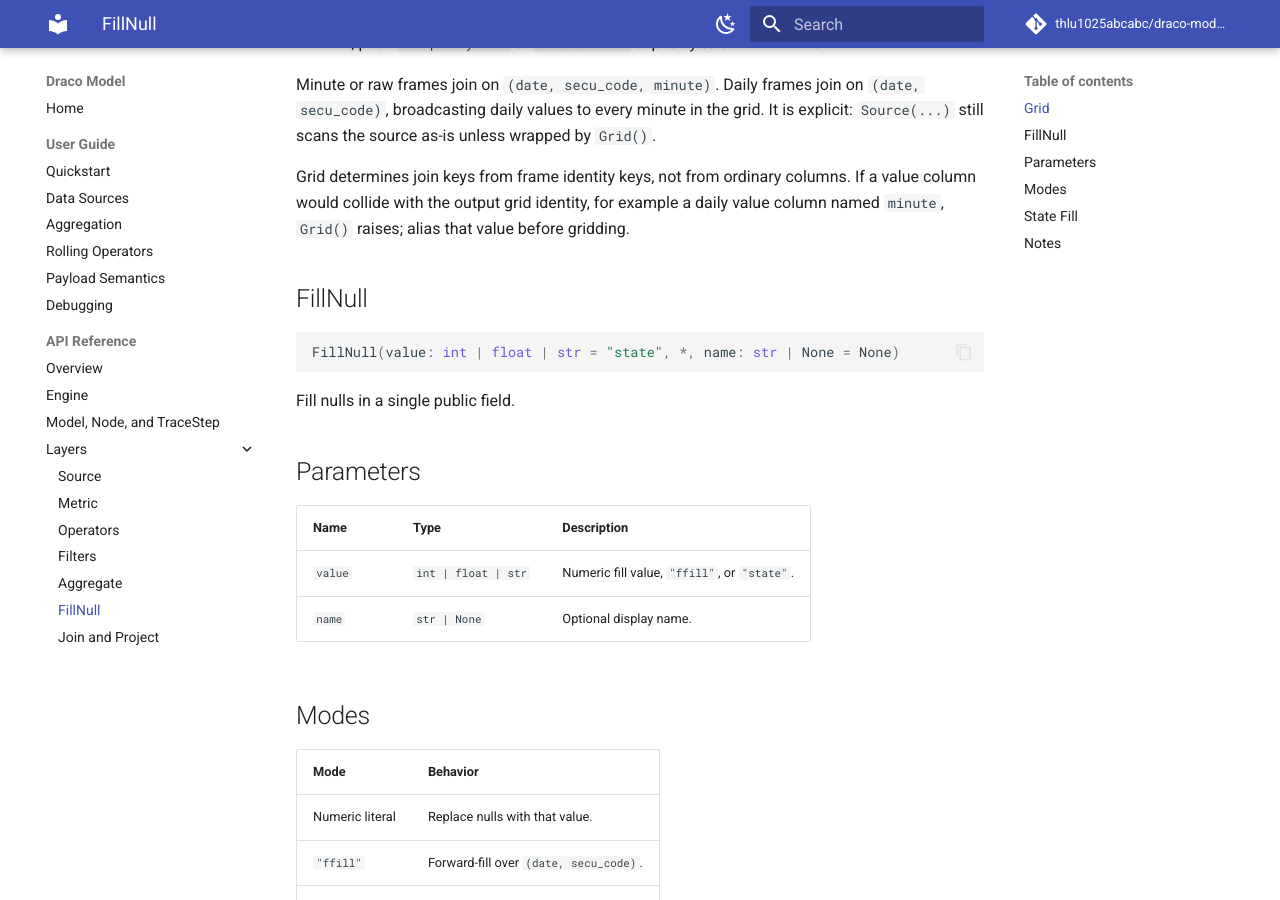
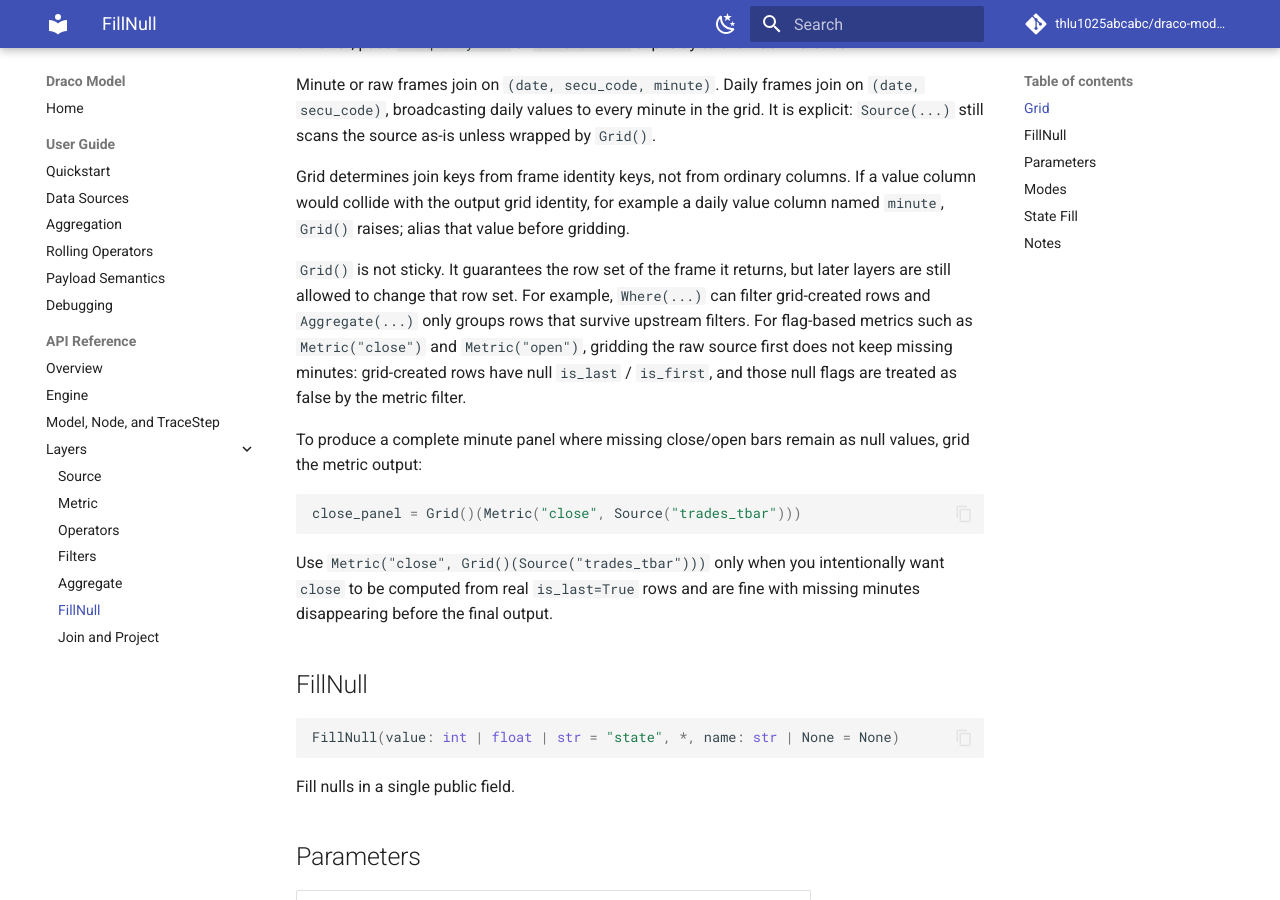
Before and after one commit to thlu1025abcabc/draco-model, an MkDocs documentation site: the page built from docs/api/layers/transforms.md, in a window 1280 px wide and 900 px high, scrolled down 519 px. Built offline with MkDocs 1.6.1 and Material for MkDocs 9.7.7, drawn with Linux system fonts in a browser that asks for light colours; comment, search, counter and statistics services are not loaded.

Commit message:
Document grid row-set semantics

````diff
--- a/docs/api/layers/transforms.md
+++ b/docs/api/layers/transforms.md
@@ -15,6 +15,16 @@ When `frequency` is omitted, `Grid()` infers the target minute frequency from fi
 Minute or raw frames join on `(date, secu_code, minute)`. Daily frames join on `(date, secu_code)`, broadcasting daily values to every minute in the grid. It is explicit: `Source(...)` still scans the source as-is unless wrapped by `Grid()`.
 
 Grid determines join keys from frame identity keys, not from ordinary columns. If a value column would collide with the output grid identity, for example a daily value column named `minute`, `Grid()` raises; alias that value before gridding.
+
+`Grid()` is not sticky. It guarantees the row set of the frame it returns, but later layers are still allowed to change that row set. For example, `Where(...)` can filter grid-created rows and `Aggregate(...)` only groups rows that survive upstream filters. For flag-based metrics such as `Metric("close")` and `Metric("open")`, gridding the raw source first does not keep missing minutes: grid-created rows have null `is_last` / `is_first`, and those null flags are treated as false by the metric filter.
+
+To produce a complete minute panel where missing close/open bars remain as null values, grid the metric output:
+
+```python
+close_panel = Grid()(Metric("close", Source("trades_tbar")))
+```
+
+Use `Metric("close", Grid()(Source("trades_tbar")))` only when you intentionally want `close` to be computed from real `is_last=True` rows and are fine with missing minutes disappearing before the final output.
 
 ## FillNull
 
````
Also changed, not shown: README.md (+3 -0 lines), docs/api/layers/metrics.md (+8 -0 lines).
